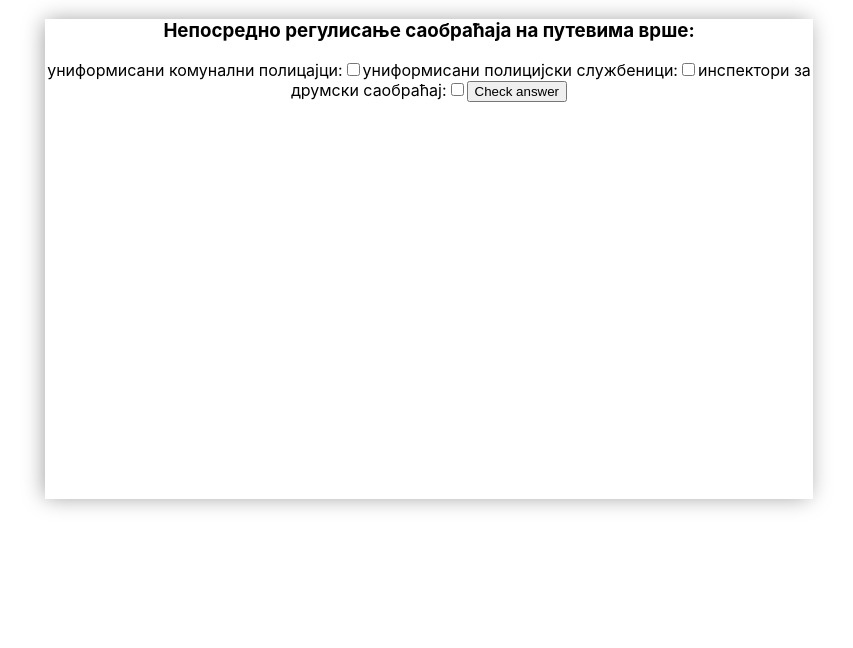
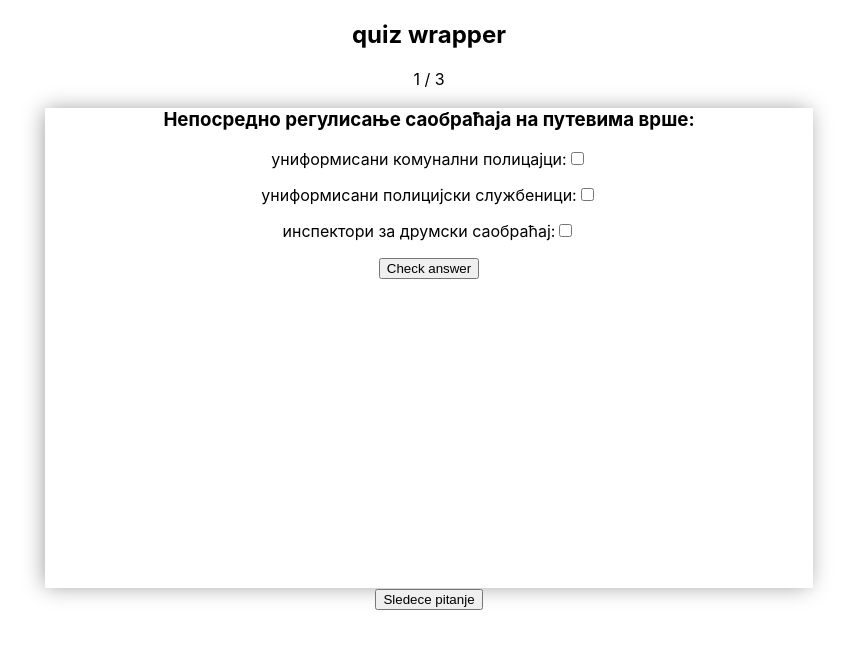
Before and after one commit to HunterJS-bit/react-quiz-app, a React (Create React App) app: page / in a window 1280 px wide. Shown: the top 648 px of the page, without its empty margins (211-1064 px from the left). Built offline with nearby package versions, Linux system fonts and the light colour scheme.

Commit message:
added wrapper component for Quiz, added going to next question

```diff
--- a/src/App.js
+++ b/src/App.js
@@ -1,13 +1,13 @@
-import React from "react"
-import "./App.css"
-import Quiz from "./components/Quiz"
+import React from 'react';
+import './App.css';
+import QuizWrapper from './components/QuizWrapper';
 
 function App() {
-  return (
-    <div className="App">
-      <Quiz></Quiz>
-    </div>
-  )
+	return (
+		<div className='App'>
+      <QuizWrapper/>
+		</div>
+	);
 }
 
-export default App
+export default App;
--- a/src/components/Checkbox.js
+++ b/src/components/Checkbox.js
@@ -10,10 +10,12 @@ function Checkbox({
 }) {
 	console.log('checked', checked);
 	return (
-		<label>
-			{label}
-			<input type={type} name={name} checked={checked} onChange={onChange} />
-		</label>
+		<p className='input'>
+			<label>
+				{label}
+				<input type={type} name={name} checked={checked} onChange={onChange} />
+			</label>
+		</p>
 	);
 }
 
--- a/src/components/Quiz.js
+++ b/src/components/Quiz.js
@@ -1,29 +1,17 @@
 import React, { useState } from 'react';
 import Checkbox from './Checkbox';
-
-const checkboxes = [
-	{
-		name: 'check-1',
-		key: 'checkBox1',
-		label: 'униформисани комунални полицајци:',
-	},
-	{
-		name: 'check-2',
-		key: 'checkBox2',
-		label: 'униформисани полицијски службеници:',
-	},
-	{
-		name: 'check-3',
-		key: 'checkBox3',
-		label: 'инспектори за друмски саобраћај:',
-	},
-];
 
 const answer = 1;
 
 function Quiz(props) {
 
-	const [checkboxState, setCheckbox] = useState({ 'check-1': false,  'check-2': false,  'check-3': false });
+	const { questions } = props;
+	console.log('evo ga prop', questions);
+	const [checkboxState, setCheckbox] = useState({
+		'check-1': false,
+		'check-2': false,
+		'check-3': false,
+	});
 
 	const handleChange = (e) => {
 		const target = e.target;
@@ -36,7 +24,7 @@ function Quiz(props) {
 
 	const handleSubmit = (e) => {
 		e.preventDefault();
-		const correctAnswer = checkboxes[answer];
+		const correctAnswer = questions.options[answer];
 		if (checkboxState.hasOwnProperty(correctAnswer.name)) {
 			console.log('correct');
 		} else {
@@ -44,8 +32,8 @@ function Quiz(props) {
 		}
 	};
 
-	const buildCheckbox = (checkboxList) => {
-		return checkboxList.map((e) => {
+	const buildCheckbox = () => {
+		return questions.options.map((e) => {
 			return (
 				<Checkbox
 					onChange={handleChange}
@@ -61,11 +49,11 @@ function Quiz(props) {
 	return (
 		<div className='quiz-wrapper'>
 			<h3 className='question'>
-				Непосредно регулисање саобраћаја на путевима врше:
+				{ questions.question }
 			</h3>
 			<div className='answers'>
 				<form onSubmit={handleSubmit}>
-					{buildCheckbox(checkboxes)}
+					{buildCheckbox()}
 					<input type='submit' value='Check answer' />
 				</form>
 			</div>
--- a/src/components/QuizWrapper.js
+++ b/src/components/QuizWrapper.js
@@ -0,0 +1,101 @@
+import React, { useState } from "react";
+import Quiz from './Quiz';
+
+const questions = [
+	{
+		question: 'Непосредно регулисање саобраћаја на путевима врше:',
+		options: [
+			{
+				name: 'check-1',
+				key: 'checkBox1',
+				label: 'униформисани комунални полицајци:',
+			},
+			{
+				name: 'check-2',
+				key: 'checkBox2',
+				label: 'униформисани полицијски службеници:',
+			},
+			{
+				name: 'check-3',
+				key: 'checkBox3',
+				label: 'инспектори за друмски саобраћај:',
+			},
+		],
+		answers: 1,
+	},
+	{
+		question: 'Маса оптерећеног скупа возила (лица и терет) је:',
+		options: [
+			{
+				name: 'check-1',
+				key: 'checkBox1',
+				label: 'укупна маса скупа возила,',
+			},
+			{
+				name: 'check-2',
+				key: 'checkBox2',
+				label: 'највећа дозвољена укупна маса скупа возила,:',
+			},
+			{
+				name: 'check-3',
+				key: 'checkBox3',
+				label: 'осовинско оптерећење скупа возила,',
+			},
+			{
+				name: 'check-4',
+				key: 'checkBox4',
+				label: 'највећа дозвољена маса скупа возила,',
+			},
+		],
+		answers: 0,
+	},
+	{
+		question: 'Од саобраћајног знака приказаног на слици се завршава ',
+		options: [
+			{
+				name: 'check-1',
+				key: 'checkBox1',
+				label: 'насељено место.,',
+			},
+			{
+				name: 'check-2',
+				key: 'checkBox2',
+				label: 'насеље',
+			},
+			{
+				name: 'check-3',
+				key: 'checkBox3',
+				label: 'зона успореног саобраћаја.',
+			},
+			{
+				name: 'check-4',
+				key: 'checkBox4',
+				label: 'туристичко одредиште.',
+			},
+		],
+		answers: 2,
+	},
+];
+
+const QuizWrapper = () => {
+	const [qIndex, setIndex] = useState(0);
+	const question = questions[qIndex];
+	const totalQuestions = questions.length;
+
+	const changeQuestion = () => {
+		setIndex((prev) => {
+			return prev + 1;
+		});
+	};
+
+	return (
+		<div className='quiz'>
+			<h2>quiz wrapper </h2>
+			<p>{qIndex + 1} / { totalQuestions }</p>
+			<Quiz questions={question} />
+			<button onClick={changeQuestion}> Sledece pitanje</button>
+		</div>
+	);
+};
+
+export default QuizWrapper;
```
